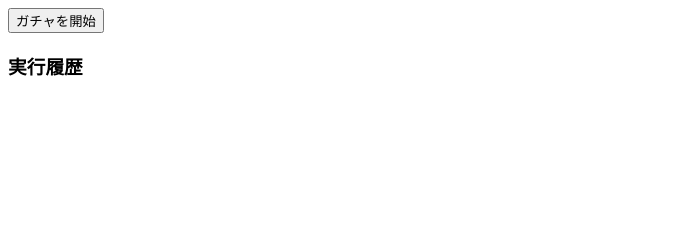
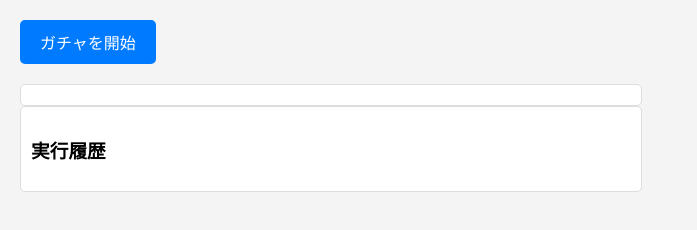
Before and after one commit to suzukinanae55018/JavascriptPractice, a plain HTML site: page index.html in a window 1280 px wide. Shown: the whole page, without its empty margins (0-697 px from the left). Drawn offline with Linux system fonts and the light colour scheme.

Commit message:
[Update] ソシャゲガチャ風の練習、試行ごとに数字をランダム化

```diff
--- a/app.js
+++ b/app.js
@@ -10,9 +10,6 @@
 document.getElementById('startButton').addEventListener('click', function() {
     let attempts = 0;
     const maxAttempts = 200;
-
-    // 乱数生成のためのseedをランダムに設定
-    const seed = Math.floor(Math.random() * 1000000);
 
     // 乱数生成関数 (seedを使ったランダム生成)
     function seededRandom(seed) {
@@ -29,7 +26,7 @@ document.getElementById('startButton').addEventListener('click', function() {
         return array;
     }
 
-    function getRandomNumbers(count, max) {
+    function getRandomNumbers(count, max, seed) {
         let numbers = Array.from({ length: max }, (_, i) => i.toString().padStart(2, '0'));
         numbers = shuffle(numbers, seed);
         return numbers.slice(0, count);
@@ -41,13 +38,17 @@ document.getElementById('startButton').addEventListener('click', function() {
             alert('最大試行回数に達しました。');
             return;
         }
+
+        // 各試行ごとに異なるシード値を生成
+        const seed = Math.floor(Math.random() * 1000000);
+
         // 00から99の範囲でシャッフルしたリストを生成
         let numList = shuffle(Array.from({ length: 100 }, (_, i) => i.toString().padStart(2, '0')), seed);
         let A = numList.splice(0, 1)[0];
         let B = numList.splice(0, 1)[0];
 
         // 重複しない10個の数字を生成(低レア用)
-        let tenNumbers = getRandomNumbers(10, 100);
+        let tenNumbers = getRandomNumbers(10, 100, seed);
 
         // ユーザーが引いた当たりを決めるランダムな数字を生成
         let thirdNum = Math.floor(Math.random() * 100).toString().padStart(2, '0');
@@ -62,6 +63,7 @@ document.getElementById('startButton').addEventListener('click', function() {
         } else {
             result = `はずれ (${thirdNum})`;
         }
+
         // 結果と各数字の表示
         let evaluation = `A: ${A}, B: ${B}, thirdNum: ${thirdNum}, 10個の数字: ${tenNumbers.join(', ')}`;
         let history = document.getElementById('history');
@@ -76,6 +78,7 @@ document.getElementById('startButton').addEventListener('click', function() {
         if (thirdNum === A || thirdNum === B) {
             return;
         }
+
         // 100msの間隔で実行
         setTimeout(runGacha, 100);
     }
@@ -84,7 +87,6 @@ document.getElementById('startButton').addEventListener('click', function() {
 });
 
 document.body.insertAdjacentHTML('beforeend', '<div id="history"><h3>実行履歴</h3></div>');
-
 // パターン②
 // 除外したい数字を入力させる
 
--- a/index.html
+++ b/index.html
@@ -9,7 +9,7 @@
   <body>
     <!--パターン①-->
     <button id="startButton">ガチャを開始</button>
-    <div id="result"></div>
+    <div id="history"></div>
     <!--パターン②-->
   <!--<h1>00から99までの数字を列挙します(ぞろ目を除く)</h1>-->
   <!--<button onclick="enumerateNumbers()">実行</button>-->
--- a/style.css
+++ b/style.css
@@ -1,3 +1,43 @@
+body {
+  font-family: Arial, sans-serif;
+  background-color: #f4f4f4;
+  margin: 20px;
+}
+
+button {
+  display: inline-block;
+  padding: 10px 20px;
+  font-size: 16px;
+  color: #fff;
+  background-color: #007bff;
+  border: none;
+  border-radius: 5px;
+  cursor: pointer;
+  margin-bottom: 20px;
+}
+
+button:hover {
+  background-color: #0056b3;
+}
+
+#history {
+  background-color: #fff;
+  border: 1px solid #ddd;
+  padding: 10px;
+  border-radius: 5px;
+  max-width: 600px;
+}
+
+.history-entry {
+  padding: 10px;
+  border-bottom: 1px solid #ddd;
+  margin-bottom: 10px;
+}
+
+.history-entry:last-child {
+  border-bottom: none;
+}
+
 .red {
   color: red;
   font-weight: bold;
@@ -9,6 +49,6 @@
 }
 
 .yellow {
-  color: yellow;
+  color: #ffa500;
   font-weight: bold;
 }
```
